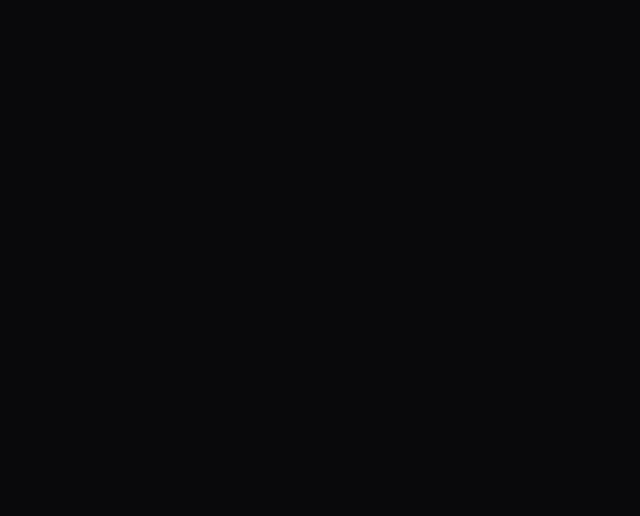
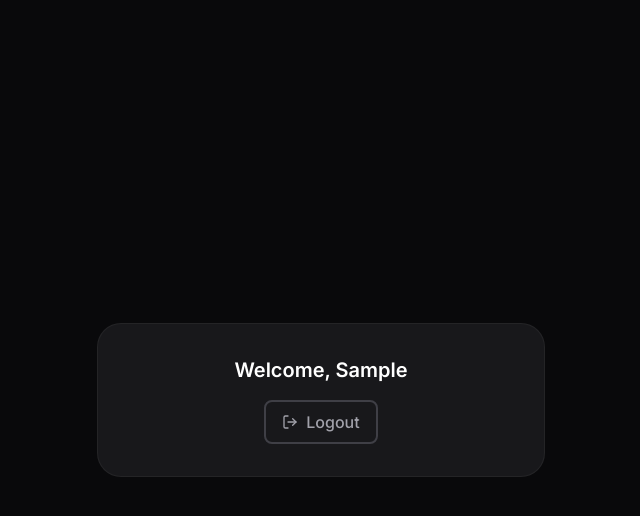
Before and after one commit to Ferrevde/fiets-dashboard, a React (Vite) app: page / in a window 1280 px wide. Both pictures are taken after typing "Sample", "Sample123" into the empty fields and a click on the button "Create account". Shown: the top 516 px of the page, without its empty margins (319-959 px from the left). Built offline with nearby package versions, Linux system fonts and the light colour scheme.

Commit message:
Log out functionality

```diff
--- a/src/components/AccountPrompt.tsx
+++ b/src/components/AccountPrompt.tsx
@@ -1,17 +1,29 @@
 import { useState } from 'react';
 import { useAccount } from '../hooks/useAccount';
-import { Button } from '../components/ui/Button';
+import { Button as UiButton } from '../components/ui/Button';
 import { Input } from '../components/ui/Input';
 import { Card } from '../components/ui/Card';
 
+import { LogOut } from 'lucide-react';
+
 export function AccountPrompt() {
-  const { account, ready, create } = useAccount();
+  const { account, ready, create, logout } = useAccount();
   const [name, setName] = useState('');
   const [password, setPassword] = useState('');
   const [mode] = useState<'create' | 'login'>('create');
 
+  if (account) {
+    return (
+      <div className="min-h-screen bg-[#09090B] flex items-center justify-center p-6">
+        <Card className="w-full max-w-md p-8 rounded-2xl bg-[#18181B] border border-white/5 text-center space-y-4">
+          <h2 className="text-xl font-semibold text-white">Welcome, {account.name}</h2>
+          <UiButton onClick={logout} variant="outline" className="gap-2"><LogOut className="h-4 w-4" /> Logout</UiButton>
+        </Card>
+      </div>
+    );
+  }
+
   if (!ready) return null;
-  if (account) return null;
 
   const handleSubmit = (e: React.FormEvent) => {
     e.preventDefault();
@@ -26,7 +38,7 @@ export function AccountPrompt() {
         <form onSubmit={handleSubmit} className="space-y-4">
           <Input label="Account name" value={name} onChange={e => setName(e.target.value)} placeholder="Your name" required />
           <Input label="Password" type="password" value={password} onChange={e => setPassword(e.target.value)} placeholder="Password" required />
-          <Button type="submit" className="w-full">{mode === 'create' ? 'Create account' : 'Login'}</Button>
+          <UiButton type="submit" className="w-full">{mode === 'create' ? 'Create account' : 'Login'}</UiButton>
         </form>
       </Card>
     </div>
--- a/src/hooks/useAccount.ts
+++ b/src/hooks/useAccount.ts
@@ -23,5 +23,10 @@ export function useAccount() {
     localStorage.removeItem('fiets-account');
   };
 
-  return { account, ready, create, clear };
+  const logout = () => {
+    clear();
+    window.location.reload();
+  };
+
+  return { account, ready, create, clear, logout };
 }
```
